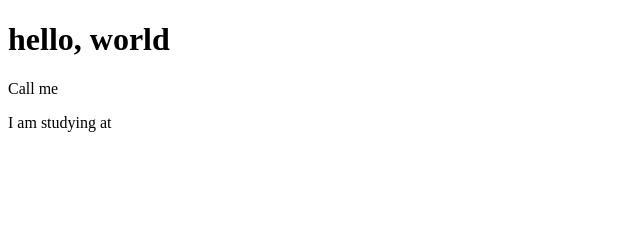
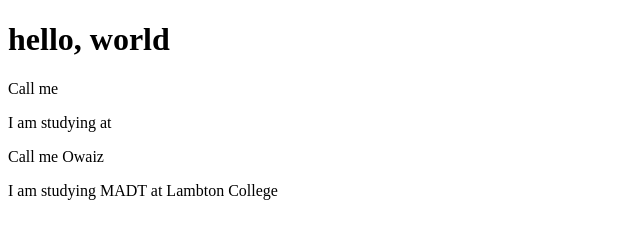
Before and after one commit to sultanowaiz99/prodigi-starter, a plain HTML site: page index.html in a window 1280 px wide. Shown: the whole page, without its empty margins (0-640 px from the left). Drawn offline with Linux system fonts and the light colour scheme.

Commit message:
New Change

```diff
--- a/index.html
+++ b/index.html
@@ -7,5 +7,8 @@
     <h1>hello, world</h1>
     <p>Call me <name></p>
     <p>I am studying <course> at <college></p>
+
+    <p>Call me Owaiz</p>
+    <p>I am studying MADT at Lambton College</p>
   </body>
 </html>
```
